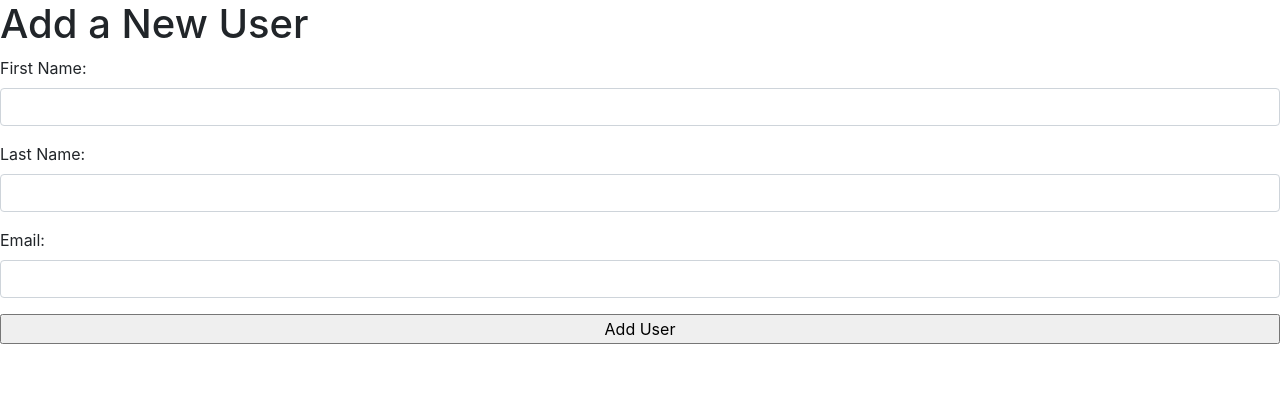
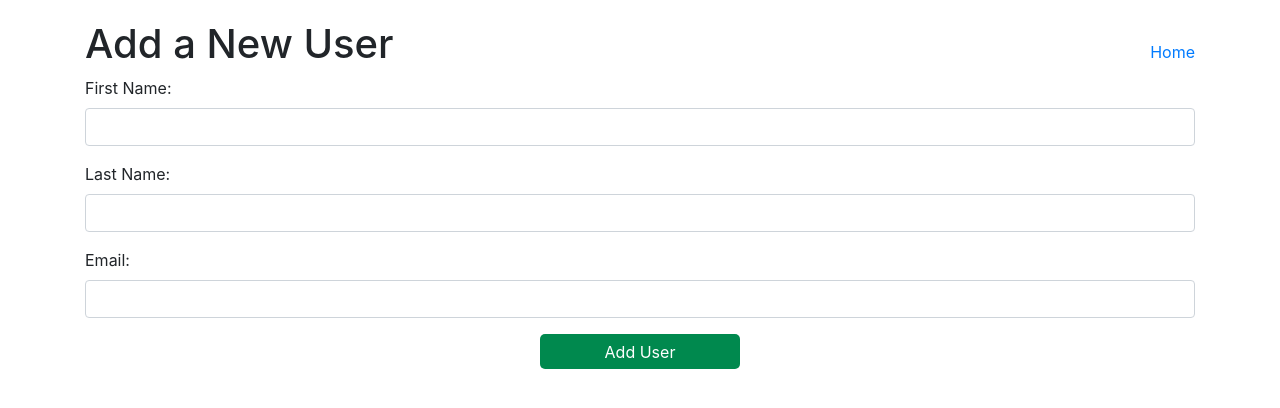
Before and after one commit to Matthew-Luk/Python-Bootcamp, a Flask app: page /users/new in a window 1280 px wide. Shown: the top 408 px of the page. Run offline with Flask 2, Linux system fonts and the light colour scheme.

Commit message:
added home button

```diff
--- a/Flask_MySQL/CRUD/users_CR/templates/create.html
+++ b/Flask_MySQL/CRUD/users_CR/templates/create.html
@@ -5,10 +5,15 @@
     <meta http-equiv="X-UA-Compatible" content="IE=edge">
     <meta name="viewport" content="width=device-width, initial-scale=1.0">
     <link rel="stylesheet" href="https://cdn.jsdelivr.net/npm/bootstrap@4.3.1/dist/css/bootstrap.min.css" integrity="sha384-ggOyR0iXCbMQv3Xipma34MD+dH/1fQ784/j6cY/iJTQUOhcWr7x9JvoRxT2MZw1T" crossorigin="anonymous">
+    <link rel="stylesheet" type="text/css" href="{{ url_for('static', filename='style.css') }}">
     <title>Add User</title>
 </head>
 <body>
+    <div class="container">
+        <div class="create_header">
             <h1>Add a New User</h1>
+            <a href="/">Home</a>
+        </div>
         <form class="d-flex flex-column" action="/users/create" method="post">
             <div class="form-group">
                 <label for="first_name">First Name:</label>
@@ -22,7 +27,10 @@
                 <label for="email" >Email:</label>
                 <input class="form-control" type="text" name="email">
             </div>
-        <input type="submit" value="Add User">
+            <div class="btn-group">
+                <input id="btn" type="submit" value="Add User">
+            </div>
         </form>
+    </div>
 </body>
 </html>
```
Lines whose indentation alone changed are shown as unchanged.
